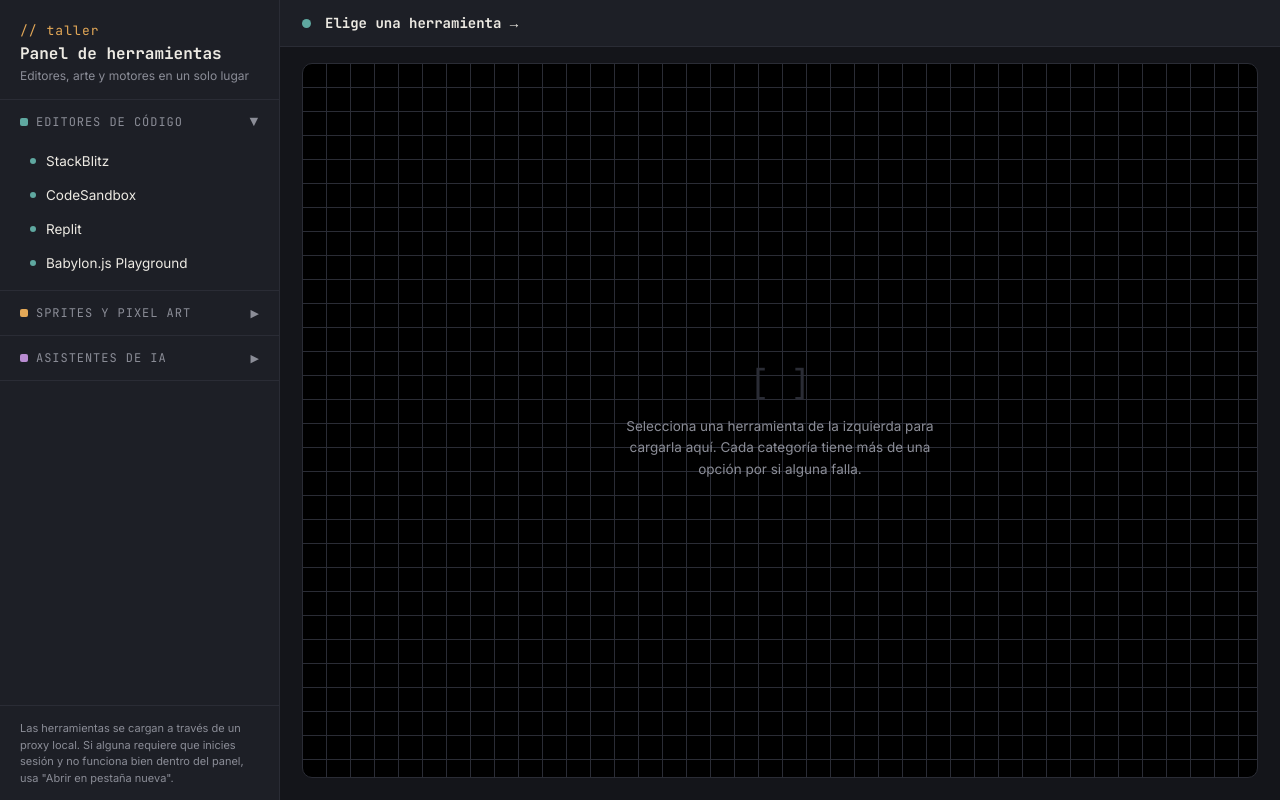
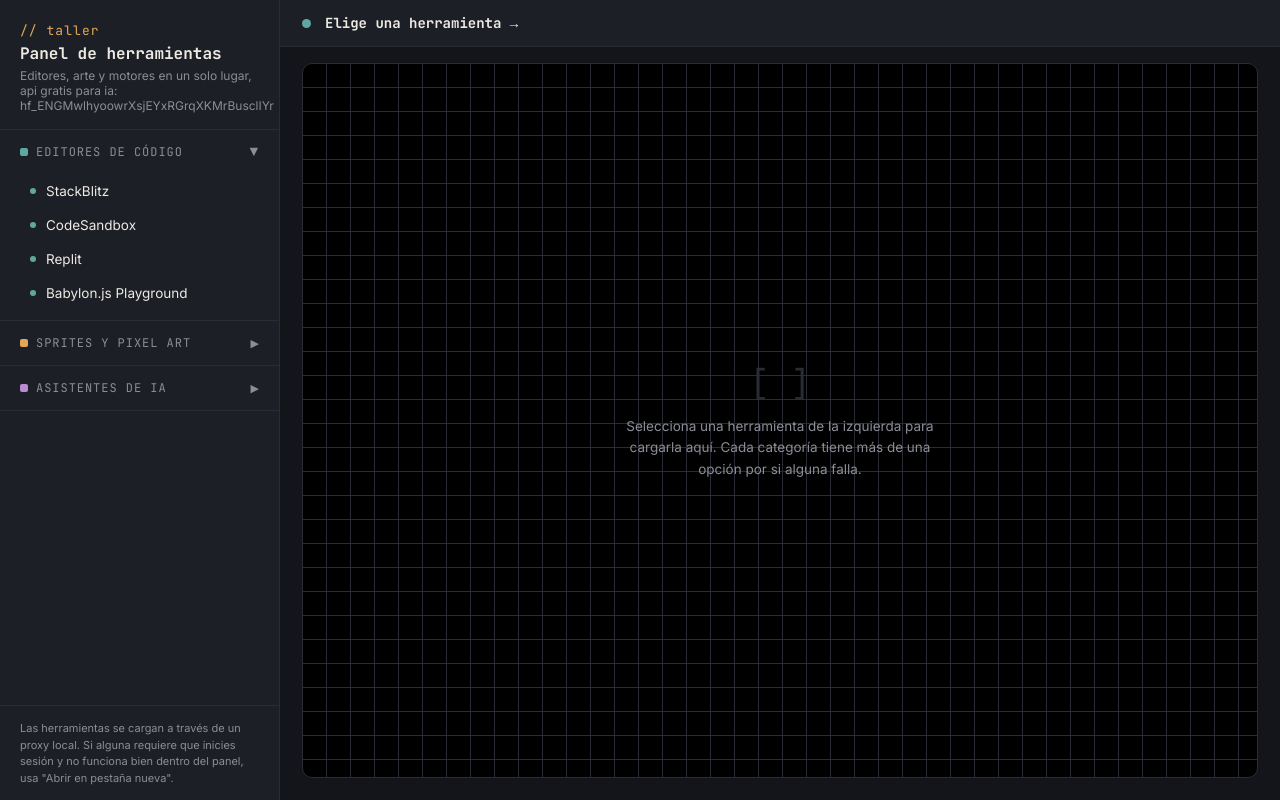
Before and after one commit to liambb2000v-cell/Panel_herramientas, a website: page index.html in a window 1280 px wide. Drawn offline with Linux system fonts and the light colour scheme.

Commit message:
Modify brand subtitle in index.html
Updated the brand subtitle to include a free API reference.

```diff
--- a/index.html
+++ b/index.html
@@ -13,7 +13,7 @@
     <div class="brand">
       <div class="brand-mark">// taller</div>
       <div class="brand-title">Panel de herramientas</div>
-      <div class="brand-sub">Editores, arte y motores en un solo lugar</div>
+      <div class="brand-sub">Editores, arte y motores en un solo lugar, api gratis para ia: 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</div>
     </div>
 
     <div id="categories"></div>
```
